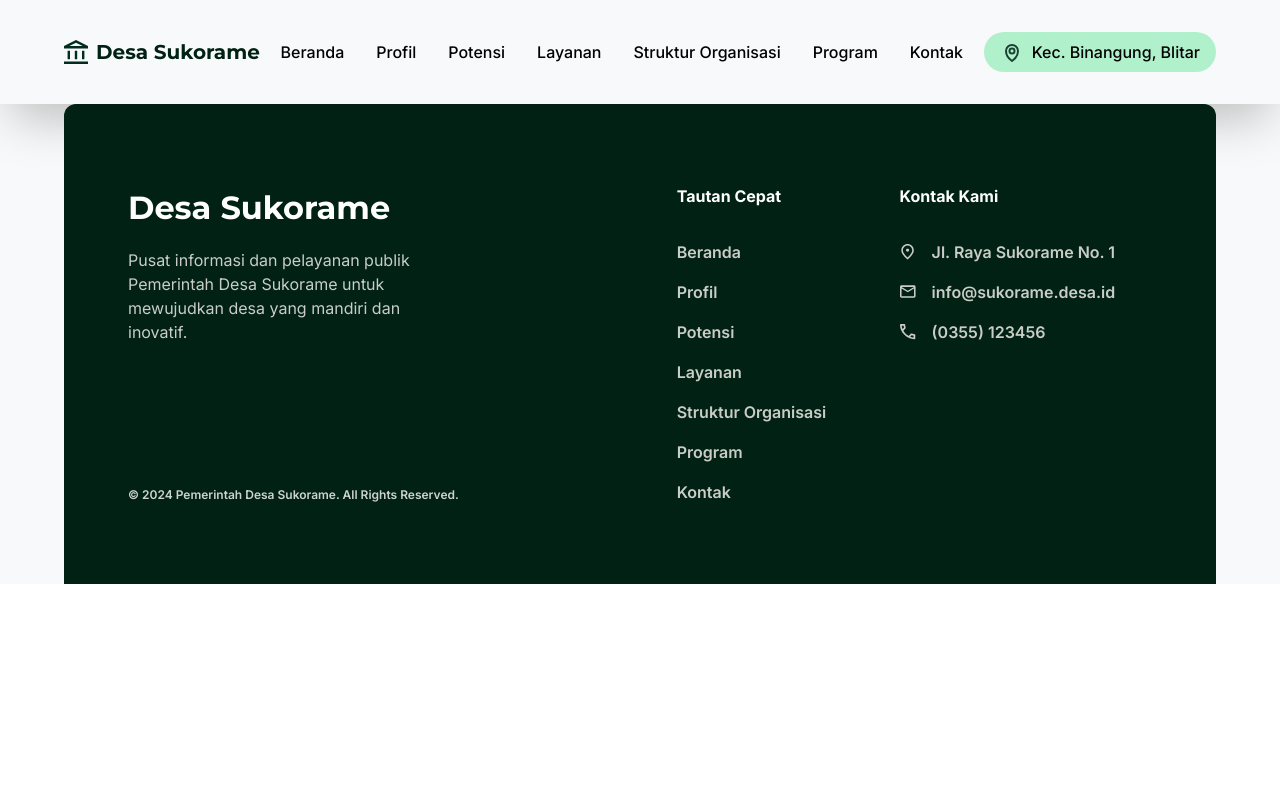
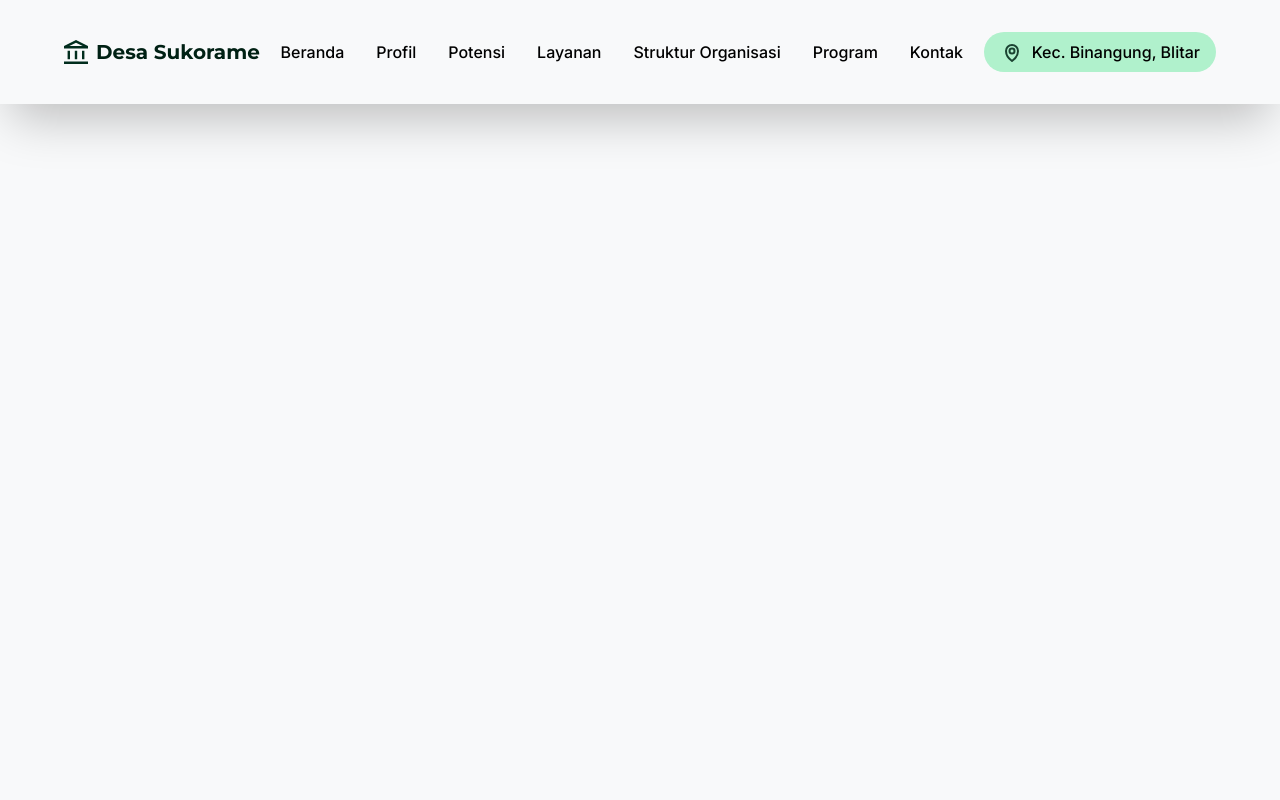
Before and after one commit to fahrypratama17/website-desa-sukorame, a React (Vite) app: page /profil in a window 1280 px wide. Shown: the top 800 px of the page. Built offline with nearby package versions, Linux system fonts and the light colour scheme.

Commit message:
feat: add minimum height to ProfilPage component

```diff
--- a/src/feature/profil/section/ProfilPage.tsx
+++ b/src/feature/profil/section/ProfilPage.tsx
@@ -1,5 +1,5 @@
 const ProfilPage = () => {
-  return <div></div>;
+  return <div className="min-h-screen"></div>;
 };
 
 export default ProfilPage;
```
